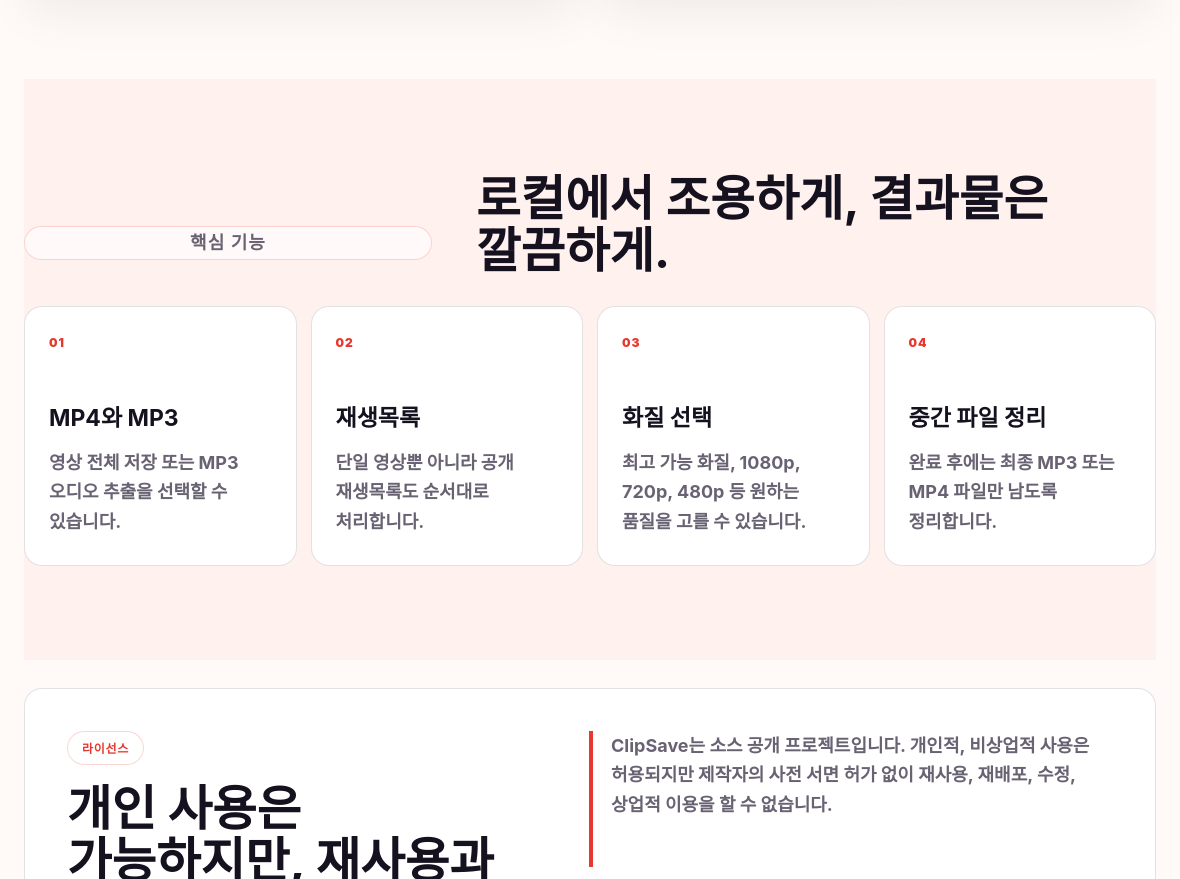
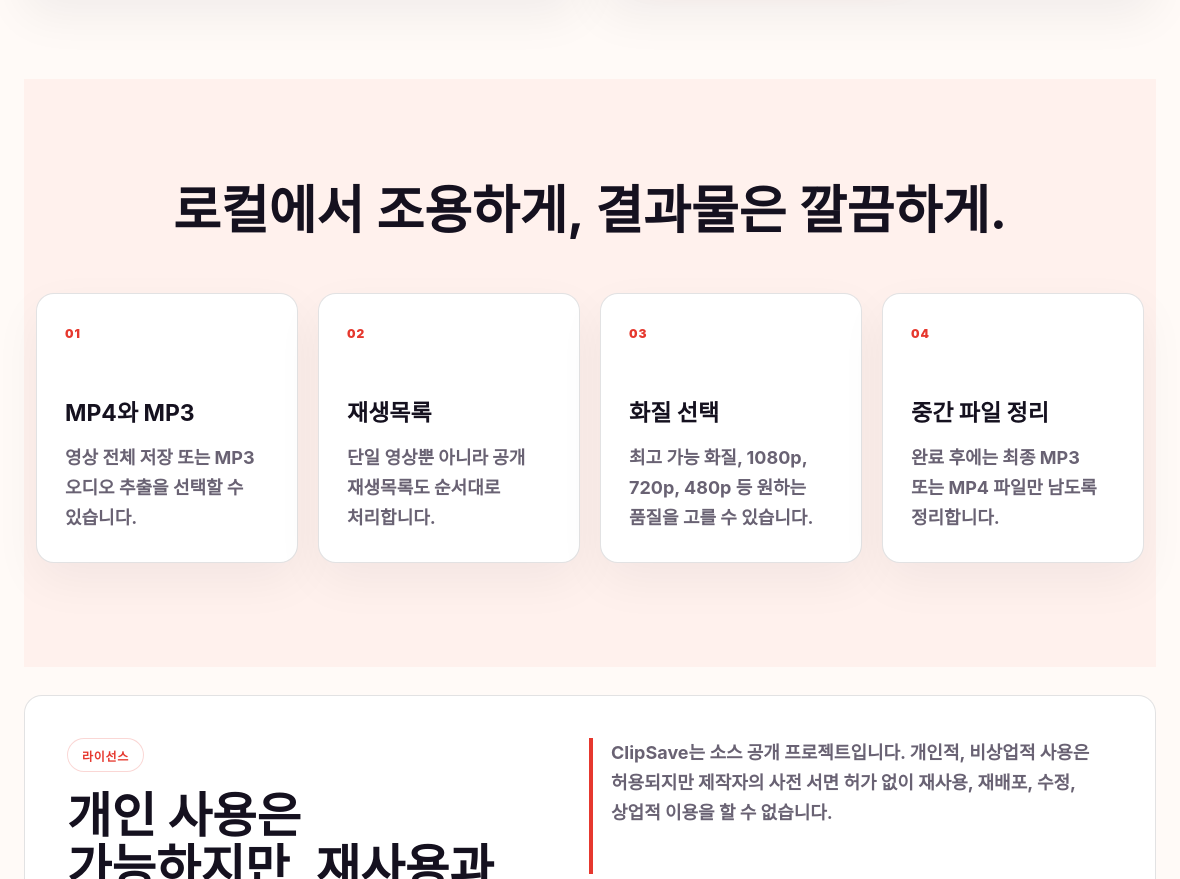
Before and after one commit to mippm153/Clipsave_youtube_download, an Electron app: page site/index.html in a window 1180 px wide. Shown: the part 2579-3458 px from the top of the page. Drawn offline with Linux system fonts and the light colour scheme.

Commit message:
Polish feature section spacing

```diff
--- a/site/index.html
+++ b/site/index.html
@@ -129,8 +129,8 @@
       </section>
 
       <section class="feature-band" id="features">
+        <div class="feature-inner">
           <div class="section-heading">
-          <p class="eyebrow" data-ko="핵심 기능" data-en="Core features">핵심 기능</p>
             <h2
               data-ko="로컬에서 조용하게, 결과물은 깔끔하게."
               data-en="Local, quiet, and clean by design."
@@ -159,6 +159,7 @@
               <h3 data-ko="중간 파일 정리" data-en="Clean output">중간 파일 정리</h3>
               <p data-ko="완료 후에는 최종 MP3 또는 MP4 파일만 남도록 정리합니다." data-en="After completion, only the final MP3 or MP4 remains.">완료 후에는 최종 MP3 또는 MP4 파일만 남도록 정리합니다.</p>
             </article>
+          </div>
         </div>
       </section>
 
--- a/site/styles.css
+++ b/site/styles.css
@@ -357,31 +357,42 @@ footer p {
 }
 
 .feature-band {
-  padding: 94px 0;
+  padding: 104px 0;
   background: var(--brand-blush);
+}
+
+.feature-inner {
+  width: min(1180px, calc(100vw - 72px));
+  margin: 0 auto;
 }
 
 .section-heading {
   display: grid;
-  grid-template-columns: 0.75fr 1.25fr;
-  gap: 44px;
-  align-items: end;
-  margin-bottom: 28px;
+  justify-items: center;
+  margin-bottom: 54px;
+  text-align: center;
+}
+
+.section-heading h2 {
+  max-width: 880px;
+  font-size: clamp(34px, 4.4vw, 64px);
+  line-height: 1.08;
 }
 
 .features {
   display: grid;
   grid-template-columns: repeat(4, minmax(0, 1fr));
-  gap: 14px;
+  gap: 20px;
 }
 
 .features article {
-  min-height: 260px;
-  padding: 24px;
+  min-height: 270px;
+  padding: 28px;
+  box-shadow: 0 18px 48px rgba(21, 17, 31, 0.05);
 }
 
 .features h3 {
-  margin-top: 54px;
+  margin-top: 58px;
 }
 
 .features p {
@@ -514,6 +525,31 @@ footer {
     grid-template-columns: 1fr;
   }
 
+  .feature-inner {
+    width: min(100vw - 32px, 680px);
+  }
+
+  .feature-band {
+    padding: 68px 0;
+  }
+
+  .section-heading {
+    margin-bottom: 28px;
+  }
+
+  .section-heading h2 {
+    font-size: clamp(32px, 9vw, 44px);
+  }
+
+  .features article {
+    min-height: auto;
+    padding: 24px;
+  }
+
+  .features h3 {
+    margin-top: 34px;
+  }
+
   .download-band p {
     min-height: auto;
   }
```
Lines whose indentation alone changed are shown as unchanged.
